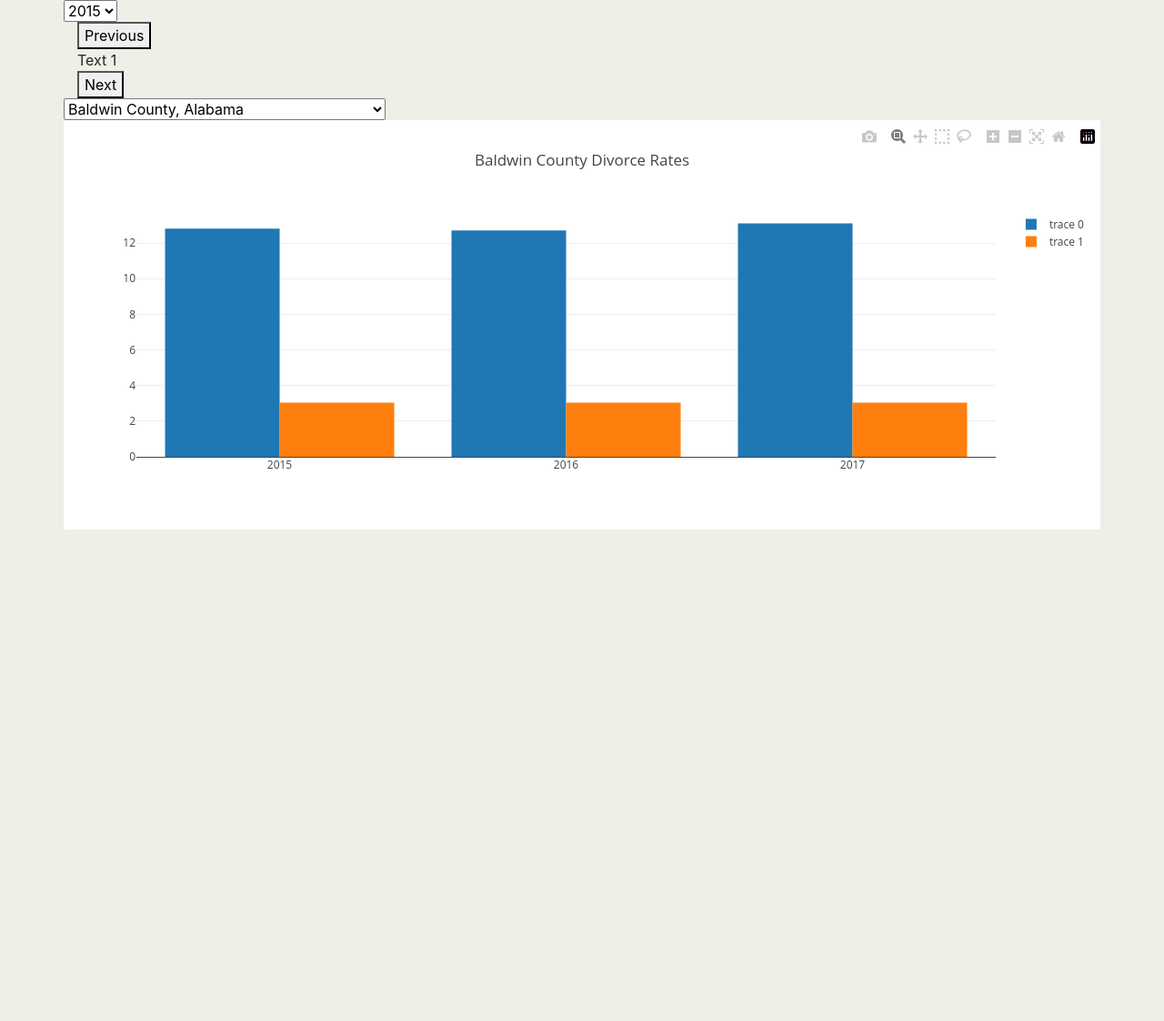
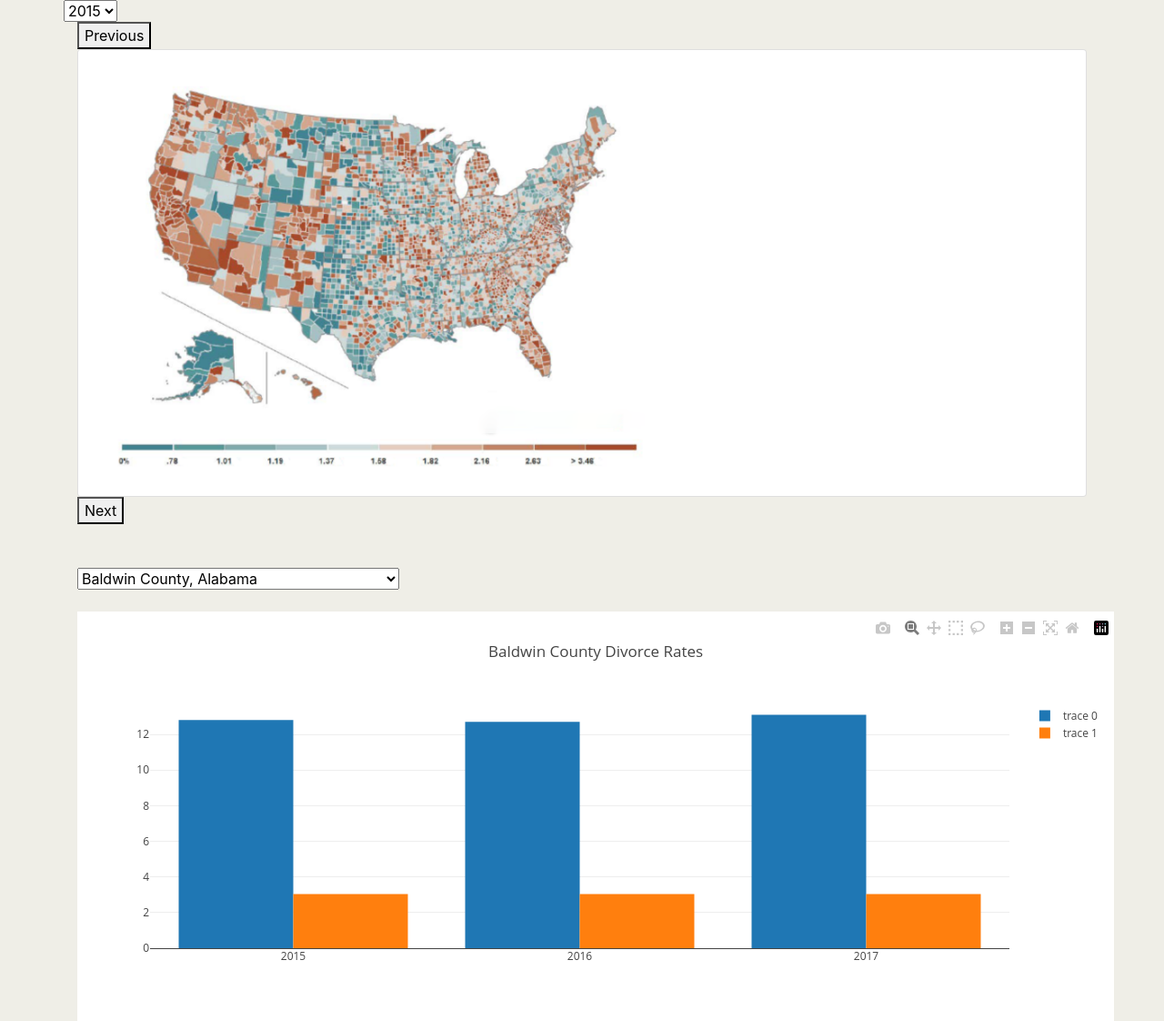
Before and after one commit to GTDataETL/FiscalHeartbreak2, a Flask app: page /viz in a window 1280 px wide. Shown: the part 40-1162 px from the top of the page at 91% size. Before the commit the page ends 622 px from the top, so only its background shows below. Run offline with Flask 2, Linux system fonts and the light colour scheme; data comes from the database, SQL or seed files in the repository; some libraries are stand-ins or nearby versions.

Commit message:
integration

```diff
--- a/fiscal-heartbreak/app.py
+++ b/fiscal-heartbreak/app.py
@@ -75,6 +75,9 @@ def FiscalHeartbreakAPI(arg_year=None,arg_county=None):
     # initialize dict to return
     outputJSON = {}
 
+    #DEBUG
+    print(f'arg_year: {arg_year},  arg_county: {arg_county},   session: {session}')
+
     if ((arg_year == None) and (arg_county == None)):
         # Query all county marital status entries
         results = session.query(FiscalHeartbreak_tbl).all()
@@ -95,9 +98,6 @@ def FiscalHeartbreakAPI(arg_year=None,arg_county=None):
             "DivorcedError": [],
             "DtoI": []
         }
-
-    # now that we have our data, close the session
-    session.close()
 
     for record in results:
 
@@ -133,6 +133,9 @@ def FiscalHeartbreakAPI(arg_year=None,arg_county=None):
             outputJSON["DivorcedError"].append(record.DivorcedError)
             outputJSON["DtoI"].append((record.DtoI_low + record.DtoI_high)/2)
 
+    # now that we have our data, close the session
+    session.close()
+
     return jsonify(outputJSON)
 
 
--- a/fiscal-heartbreak/static/css/style.css
+++ b/fiscal-heartbreak/static/css/style.css
@@ -6,27 +6,16 @@ p {
     font-size: 14px;
 }
 
+.slick-arrow {
+    margin: auto;
+    padding: 20;
+}
+
 .navbar-dark {
     padding-left: 0px;
     padding-top: 0px;
     padding-bottom: 0px;
     background-color: #000000 !important;
-}
-
-.slider .slick-arrow {
-    width: 10px;
-    height: 10px;
-    border: 2px solid #17a2b8;
-    background-color: #17a2b8;
-    text-indent: -10000px;
-    position: absolute;
-    top: 50%;
-    margin-top: -22.5px;
-    z-index: 4;
-}
-
-.slider .slick-arrow:hover {
-background-color: #fff;
 }
 
 /* change background color of navbar on small screens */
--- a/fiscal-heartbreak/static/js/appAB.js
+++ b/fiscal-heartbreak/static/js/appAB.js
@@ -1,27 +1,12 @@
 
 /* global Plotly */
-var url =`/api/fiscal-heartbreak/county/1003`;
+var url =`/api/fiscal-heartbreak/county/`;
 
-/**
- * Helper function to select stock data
- * Returns an array of values
- * @param {array} rows
- * @param {integer} index
- * index 0 - Date
- * index 1 - Open
- * index 2 - High
- * index 3 - Low
- * index 4 - Close
- * index 5 - Volume
- */
-function unpack(rows, index) {
-  return rows.map(function(row) {
-    return row[index];
-  });
-}
+function buildPlot(arg_FIPS) {
 
-function buildPlot() {
-  d3.json(url).then(function(data) {
+  api_url = url+arg_FIPS;
+
+  d3.json(api_url).then(function(data) {
 
     // Grab values from the data json object to build the plots
     var county = data.County;
@@ -72,5 +57,3 @@ function buildPlot() {
 
   });
 }
-
-buildPlot();
--- a/fiscal-heartbreak/static/js/appJA.js
+++ b/fiscal-heartbreak/static/js/appJA.js
@@ -1,8 +1,10 @@
-var url =`/api/fiscal-heartbreak/year/2017`;
+var scatter_url =`/api/fiscal-heartbreak/year/`;
 
 
-function buildScatter() {
-    d3.json(url).then(function(data) {
+function buildScatter(arg_year) {
+    api_url = scatter_url + arg_year;
+
+    d3.json(api_url).then(function(data) {
 
 
         var year = year;
@@ -48,11 +50,3 @@ function buildScatter() {
         Plotly.newPlot("scatter-plot", data, layout);
     });
 }
-
-buildScatter();
-
-// function pullStats() {
-//     d3.json(url).then(function(data) {
-
-//     });
-// }
--- a/fiscal-heartbreak/static/js/appMF.js
+++ b/fiscal-heartbreak/static/js/appMF.js
@@ -23,7 +23,8 @@ function init() {
       });
 
       // Use the first sample from the list to build the initial plots
-      buildPlot(counties[firstFIPS]);
+      buildPlot(firstFIPS);
+      buildScatter(2015);
     });
   }
 
@@ -32,7 +33,7 @@ function yearChanged (newYear) {
     console.log(`New Year Selected: ${newYear}`);
 
     // call function to refresh scatter plot with new year
-    // PLACEHOLDER: call Joseph's function here passing in newYear as argument
+    buildScatter(newYear);
 
     // call function to refresh map with new year
     // PLACEHOLDER: call Mike H's function here passing in newYear as argument
@@ -46,5 +47,10 @@ function countyChanged (newCountyFIPS) {
     buildPlot(newCountyFIPS);
 }
 
-// initialize the page
-init();
+// setup code to be executed after the page is loaded
+window.addEventListener('load', function () {
+    console.log('page loaded');
+
+    // initialize the page
+    init();
+  });
--- a/fiscal-heartbreak/templates/index.html
+++ b/fiscal-heartbreak/templates/index.html
@@ -69,8 +69,4 @@
 
 </body>
 
-<script src="static/js/appAB.js"></script>
-<script src="static/js/appMF.js"></script>
-<script src="static/js/appJA.js"></script>
-
 </html>
--- a/fiscal-heartbreak/templates/viz.html
+++ b/fiscal-heartbreak/templates/viz.html
@@ -60,23 +60,33 @@
         <option value="2017">2017</option>
       </select>
     </div>
-    <div class="slider-single-item">
-      <div class="row img-plot" id="county-map">
-        <div class="col-md-12">
-          Text 1
-        </div>
-      </div>
-      <div class="row img-plot" id="scatter-plot">
-        <div class="col-md-12">
-            Text 2
-        </div>
+    <div class="row">
+      <div class="slider-single-item col-md-12">
+          <div class="card">
+            <div class="card-body">
+              <div class="img-plot" id="county-map">
+                  <img src="/static/img/country.png" height="450">
+              </div>
+            </div>
+          </div>
+          <div class="card">
+            <div class="card-body">
+              <div class="img-plot" id="scatter-plot">
+              </div>
+            </div>
+          </div>
       </div>
     </div>
-    <div class="slick-dots" width="100%"></div>
-    <div class="row" id="div-county-selector">
-      <select id="selCounty" onchange="countyChanged(this.value)"></select>
+    <br><br>
+    <div class="row">
+      <div class="col-md-12" id="div-county-selector">
+       <select id="selCounty" onchange="countyChanged(this.value)"></select>
+      </div>
     </div>
-    <div class="row" id="bar-chart">
+    <br>
+    <div class="row">
+      <div class="col-md-12" id="bar-chart">
+      </div>
     </div>
   </div>
 </body>
@@ -84,6 +94,7 @@
 <script type="text/javascript" src="//cdn.jsdelivr.net/npm/slick-carousel@1.8.1/slick/slick.min.js"></script>
 <script src="static/js/slick_scripts.js"></script>
 <script src="static/js/appAB.js"></script>
+<script src="static/js/appJA.js"></script>
 <script src="static/js/appMF.js"></script>
 
 </html>
```
Also changed, not shown: fiscal-heartbreak/static/img/country.png (added), fiscal-heartbreak/static/img/idaho.png (added), 3 other files.
